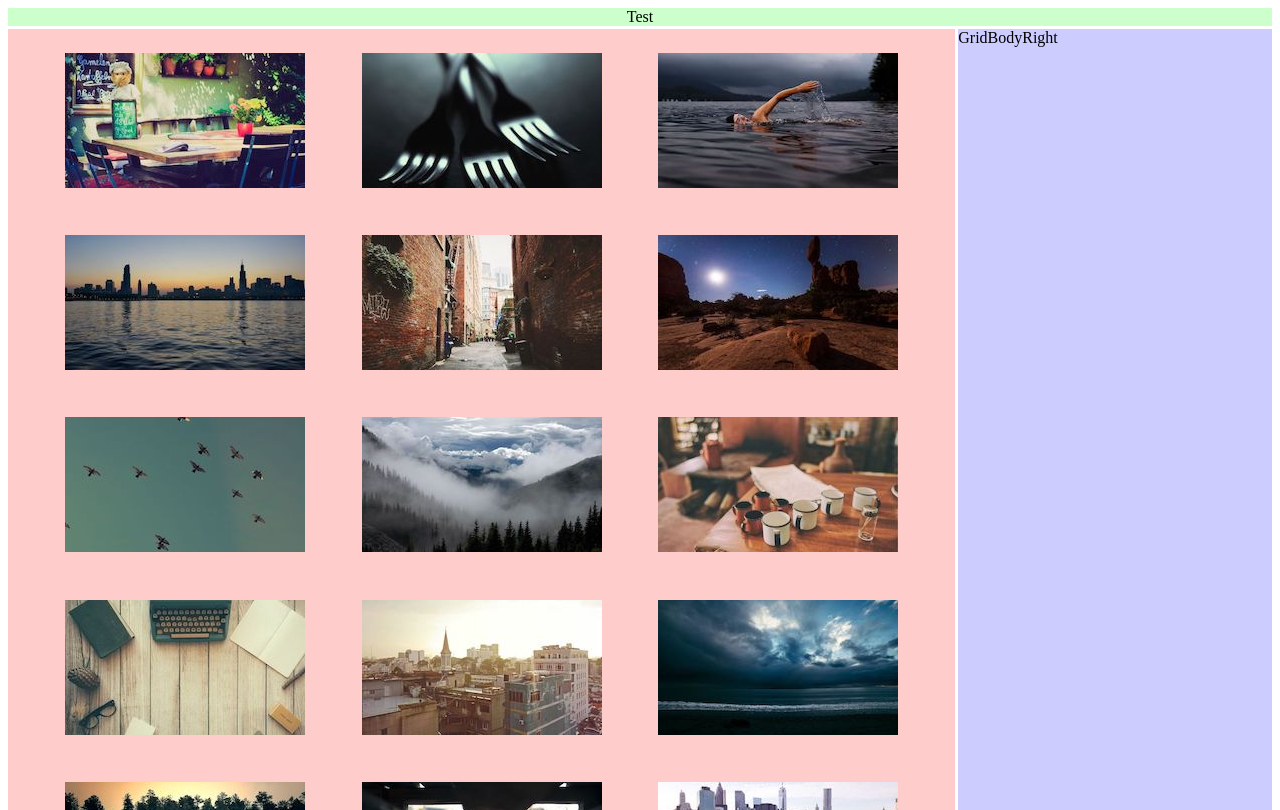
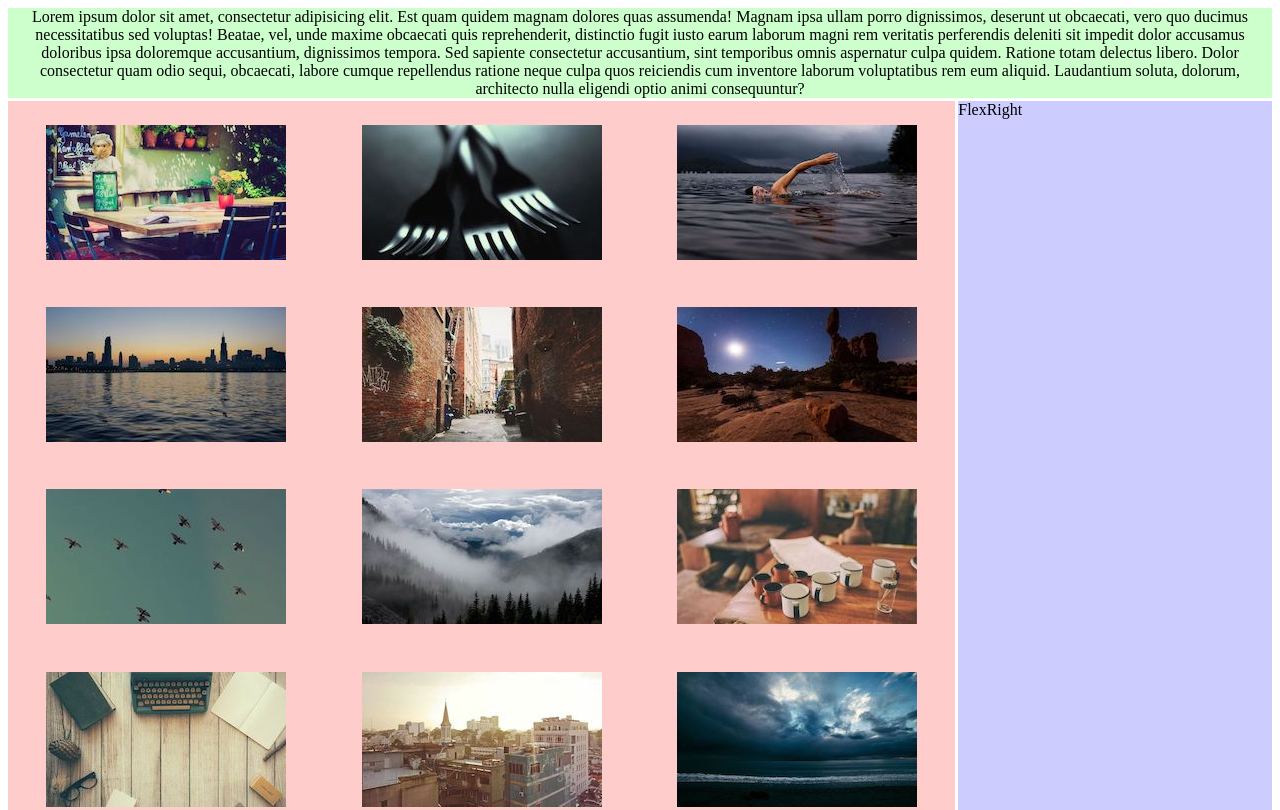
Before and after one commit to DavidSBowen/davidsbowen.github.io, a plain HTML site: page testfile.html in a window 1280 px wide. Shown: the top 810 px of the page. Drawn offline with Linux system fonts and the light colour scheme.

Commit message:
updated tests

```diff
--- a/css/testStyle.css
+++ b/css/testStyle.css
@@ -35,16 +35,12 @@
 
 .gridBodyLeft {
   background-color: #fcc;
-  grid-column: 1 / 10;
+  grid-column: 1 / 13;
 }
 
 .gridBodyRight {
   background-color: #ccf;
-  grid-column: 10 / 13;
-}
-
-.gridBodyLeft, .gridBodyRight {
-  grid-row: 2/8;
+  grid-column: 1 / 13;
 }
 
 /**/
@@ -61,7 +57,7 @@
 
 /**/
 
-/* Left Body Flex */
+/* Body Flex */
 
 /**/
 
@@ -72,7 +68,13 @@
   flex-direction: row;
   flex-wrap: wrap;
   align-content: flex-start;
-  justify-content: space-evenly;
+  justify-content: space-around;
+}
+
+.bodyRightFlex {
+  display: flex;
+  flex-flow: column nowrap;
+  text-align: center;
 }
 
 /**/
@@ -82,5 +84,26 @@
 /**/
 
 .lbfItem {
-  margin: 2.5% 0;
+  margin: 2.5% auto;
 }
+
+/**/
+
+/* Media Queries */
+
+/**/
+
+@media (min-width: 850px) {
+  .gridBodyLeft {
+    grid-column: 1 / 10;
+  }
+  .gridBodyRight {
+    grid-column: 10 / 13;
+  }
+  .gridBodyLeft, .gridBodyRight {
+    grid-row-start: 2;
+  }
+  .bodyRightFlex {
+    text-align: left;
+  }
+}
--- a/testfile.html
+++ b/testfile.html
@@ -9,7 +9,13 @@
 
 <body>
   <div class="mainContainer">
-    <header class="gridHeader">Test</header>
+    <header class="gridHeader">Lorem ipsum dolor sit amet, consectetur adipisicing elit. Est quam quidem magnam dolores quas assumenda! Magnam ipsa ullam porro dignissimos, deserunt ut obcaecati, vero quo ducimus necessitatibus sed voluptas! Beatae, vel, unde maxime obcaecati quis
+      reprehenderit, distinctio fugit iusto earum laborum magni rem veritatis perferendis deleniti sit impedit dolor accusamus doloribus ipsa doloremque accusantium, dignissimos tempora. Sed sapiente consectetur accusantium, sint temporibus omnis aspernatur
+      culpa quidem. Ratione totam delectus libero. Dolor consectetur quam odio sequi, obcaecati, labore cumque repellendus ratione neque culpa quos reiciendis cum inventore laborum voluptatibus rem eum aliquid. Laudantium soluta, dolorum, architecto nulla
+      eligendi optio animi consequuntur?</header>
+    <section class="gridBodyRight">
+      <div class="bodyRightFlex">FlexRight</div>
+    </section>
     <section class="gridBodyLeft">
       <div class="bodyLeftFlex">
         <img src="images/placeholders/picsum.jpg" alt="" class="lbfItem">
@@ -32,8 +38,8 @@
         <img src="images/placeholders/picsum-18.jpg" alt="" class="lbfItem">
       </div>
     </section>
-    <section class="gridBodyRight">GridBodyRight</section>
-    <footer class="gridFooter">GridFooter</footer>
+    <footer class="gridFooter">Lorem ipsum dolor sit amet, consectetur adipisicing elit. Vel iste quaerat tempore a, nobis error quidem, cupiditate magni suscipit maxime reiciendis, dolorum accusamus rerum odit doloribus eius? Aspernatur deserunt sunt facilis cumque. Dolorum quae
+      modi nemo ipsam voluptatibus placeat at neque quidem est voluptates voluptate, architecto, exercitationem doloremque odio. Saepe!</footer>
   </div>
 </body>
 
```
